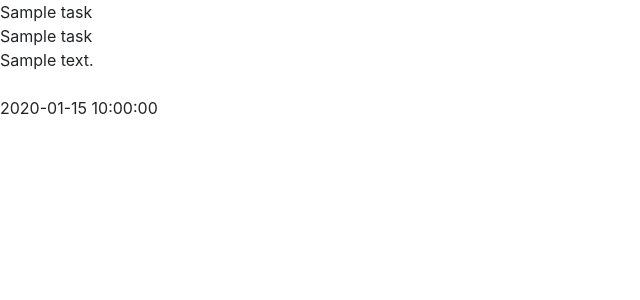
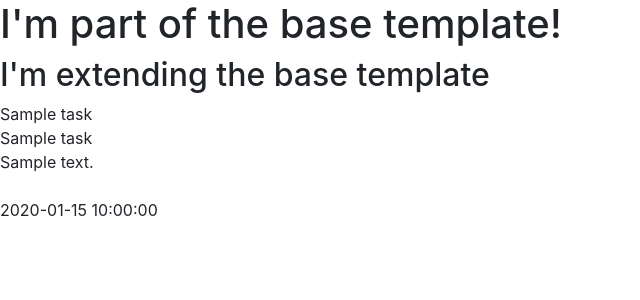
Before and after one commit to david-connaughton/task_manager, a Flask app: page / in a window 1280 px wide. Shown: the top 300 px of the page, without its empty margins (0-640 px from the left). Run offline with Flask 2, Linux system fonts and the light colour scheme; a database or web service that is not in the repository returns one stand-in record (values such as "Sample title"); some libraries are stand-ins or nearby versions.

Commit message:
Created Base Template

```diff
--- /dev/null
+++ b/templates/base.html
@@ -0,0 +1,24 @@
+<!DOCTYPE html>
+<html lang="en">
+
+<head>
+    <meta charset="UTF-8">
+    <meta name="viewport" content="width=device-width, initial-scale=1.0">
+    <meta http-equiv="X-UA-Compatible" content="ie=edge">
+    <meta name="Description" content="Enter your description here" />
+    <link rel="stylesheet" href="https://cdnjs.cloudflare.com/ajax/libs/twitter-bootstrap/4.5.2/css/bootstrap.min.css">
+    <link rel="stylesheet" href="https://cdnjs.cloudflare.com/ajax/libs/font-awesome/5.15.0/css/all.min.css">
+    <title>Task Manager</title>
+</head>
+
+<body>
+    <h1>I'm part of the base template!</h1>
+    {% block content %}
+    {% endblock %}
+
+    <script src="https://cdnjs.cloudflare.com/ajax/libs/jquery/3.5.1/jquery.min.js"></script>
+    <script src="https://cdnjs.cloudflare.com/ajax/libs/popper.js/1.16.1/umd/popper.min.js"></script>
+    <script src="https://cdnjs.cloudflare.com/ajax/libs/twitter-bootstrap/4.5.2/js/bootstrap.min.js"></script>
+</body>
+
+</html>
--- a/templates/tasks.html
+++ b/templates/tasks.html
@@ -1,18 +1,7 @@
-<!DOCTYPE html>
-<html lang="en">
+{% extends "base.html" %}
+{% block content %}
 
-<head>
-    <meta charset="UTF-8">
-    <meta name="viewport" content="width=device-width, initial-scale=1.0">
-    <meta http-equiv="X-UA-Compatible" content="ie=edge">
-    <meta name="Description" content="Enter your description here" />
-    <link rel="stylesheet" href="https://cdnjs.cloudflare.com/ajax/libs/twitter-bootstrap/4.5.2/css/bootstrap.min.css">
-    <link rel="stylesheet" href="https://cdnjs.cloudflare.com/ajax/libs/font-awesome/5.15.0/css/all.min.css">
-
-    <title>Task Manager</title>
-</head>
-
-<body>
+<h2>I'm extending the base template</h2>
 {% for task in tasks %}
 {{ task.task_name }}<br>
 {{ task.category_name }}<br>
@@ -20,9 +9,5 @@
 {{ task.is_urgent }}<br>
 {{ task.due_date }}<br>
 {% endfor %}
-    <script src="https://cdnjs.cloudflare.com/ajax/libs/jquery/3.5.1/jquery.min.js"></script>
-    <script src="https://cdnjs.cloudflare.com/ajax/libs/popper.js/1.16.1/umd/popper.min.js"></script>
-    <script src="https://cdnjs.cloudflare.com/ajax/libs/twitter-bootstrap/4.5.2/js/bootstrap.min.js"></script>
-</body>
 
-</html>
+{% endblock %}
```
Lines whose indentation alone changed are shown as unchanged.
